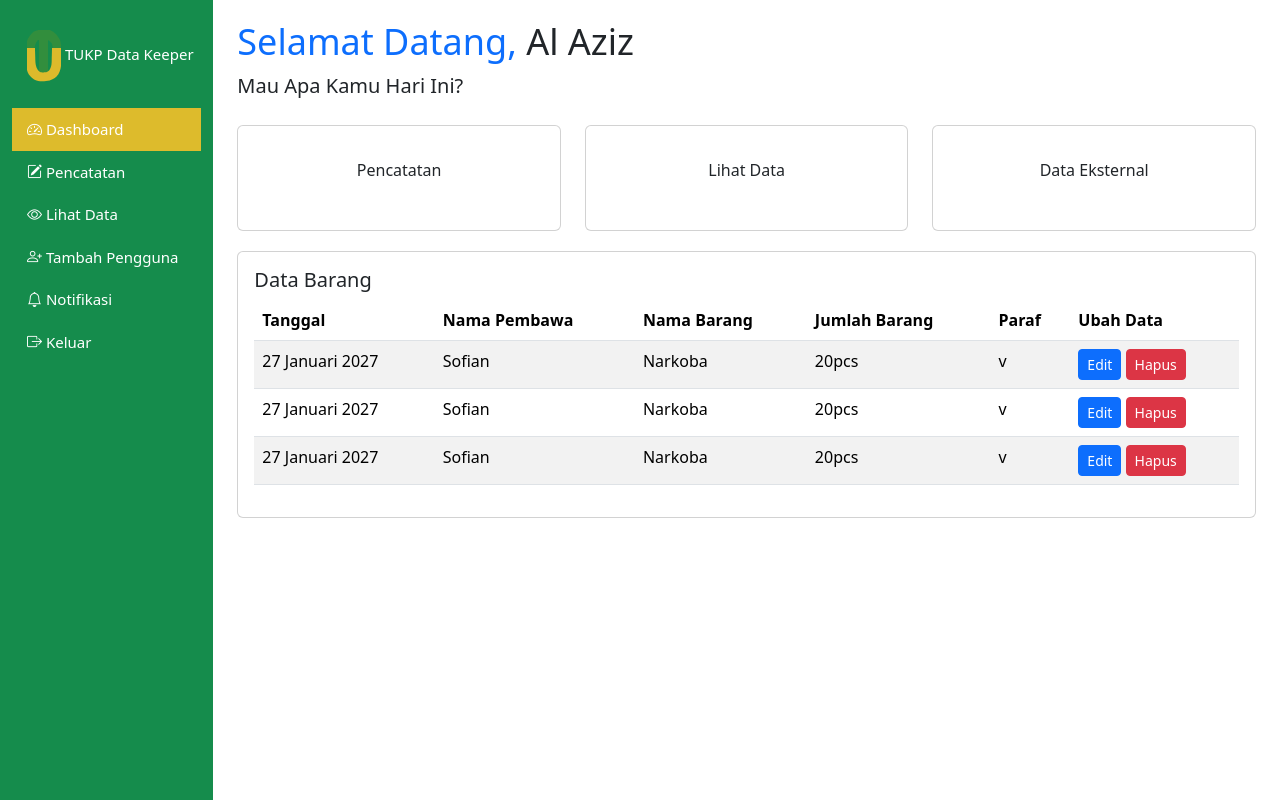
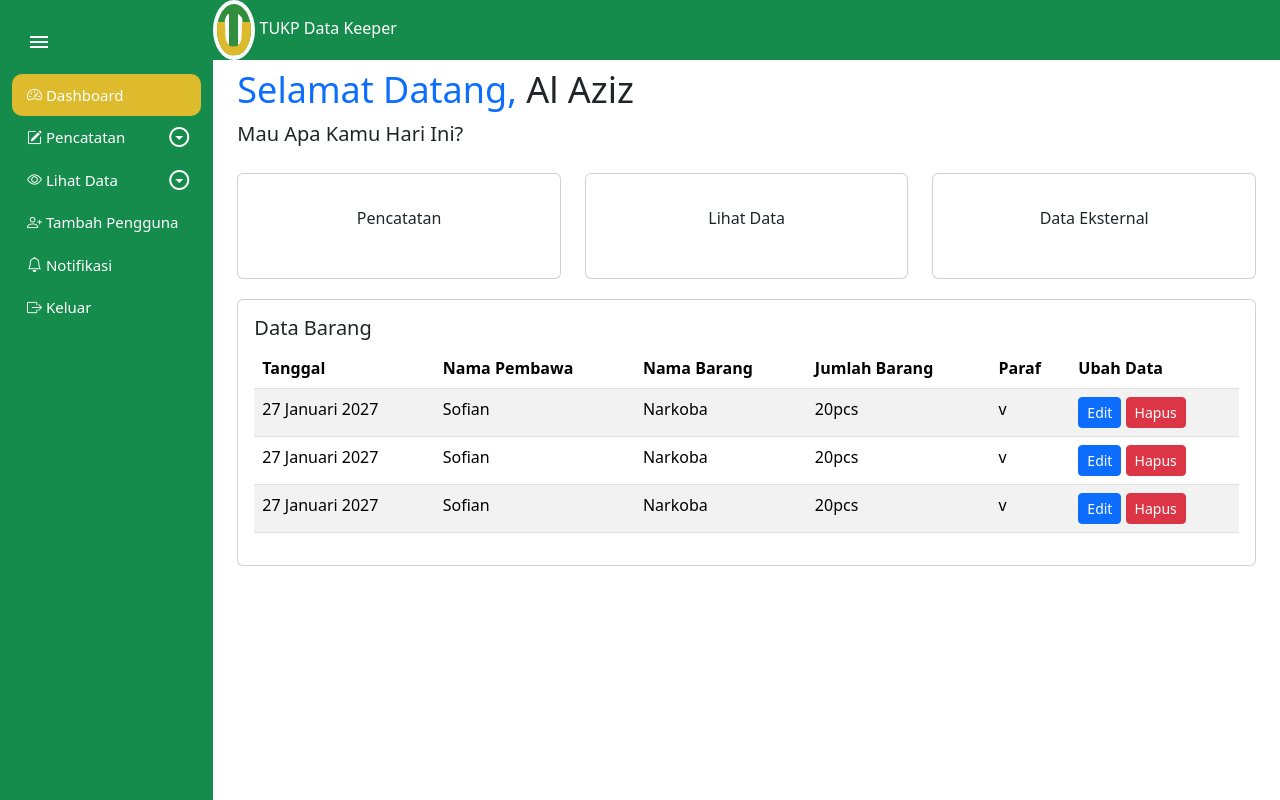
Before and after one commit to fatahillah2606/tukp-datakeeper, a PHP site: page /pages/dashboard.php in a window 1280 px wide. Run offline with PHP 8.4, Linux system fonts and the light colour scheme.

Commit message:
perubahan navbar

```diff
--- a/assets/css/style.css
+++ b/assets/css/style.css
@@ -1,12 +1,14 @@
-@import url("https://fonts.googleapis.com/css2?family=Material+Symbols+Rounded:opsz,wght,FILL,GRAD@20..48,100..700,0..1,-50..200");
+@import url('https://fonts.googleapis.com/css2?family=Material+Symbols+Rounded:opsz,wght,FILL,GRAD@20..48,100..700,0..1,-50..200');
 body {
   background-color: #f5f7fa;
 }
+
 .sidebar {
   height: 100vh;
   background-color: #158c4c;
   padding-top: 20px;
 }
+
 .sidebar a {
   color: white;
   font-size: 15px;
@@ -14,16 +16,29 @@ body {
   padding: 10px 15px;
   text-decoration: none;
 }
+
 .sidebar .nav-item > .nav-link:hover {
-  background-color: #ffdd53;
+  background-color: #f3c610;
 }
+
 .sidebar .collapse .nav-item .nav-link:hover {
   background: none !important;
   color: #dfb719;
 }
+
 .sidebar .nav-item .nav-link {
   color: white;
+  border-radius: 10px;
+  position: relative;
 }
+
+.sidebar .nav-item .nav-link span {
+  position: absolute;
+  right: 10px;
+  top: 50%;
+  transform: translateY(-50%);
+}
+
 .sidebar .nav-item .nav-link.active {
   background-color: #ddbb2c;
 }
--- a/pages/dashboard.php
+++ b/pages/dashboard.php
@@ -2,9 +2,15 @@
 <html lang="en">
   <head>
     <meta charset="UTF-8" />
-    <meta name="viewport" content="width=device-width, initial-scale=1.0" />
+    <meta
+      name="viewport"
+      content="width=device-width, initial-scale=1.0"
+    />
     <title>Document</title>
-    <link rel="stylesheet" href="../assets/css/style.css" />
+    <link
+      rel="stylesheet"
+      href="../assets/css/style.css"
+    />
     <link
       rel="stylesheet"
       href="https://cdn.jsdelivr.net/npm/bootstrap@5.3.3/dist/css/bootstrap.min.css"
@@ -12,6 +18,10 @@
     <link
       href="https://cdn.jsdelivr.net/npm/bootstrap-icons/font/bootstrap-icons.css"
       rel="stylesheet"
+    />
+    <link
+      rel="stylesheet"
+      href="https://fonts.googleapis.com/css2?family=Material+Symbols+Outlined:opsz,wght,FILL,GRAD@20..48,100..700,0..1,-50..200"
     />
   </head>
   <body>
@@ -27,13 +37,18 @@
         <!-- Sidebar -->
         <nav class="col-md-2 d-none d-md-block sidebar">
           <div class="position-sticky">
-            <a href="#" class="navbar-brand mb-3 text-center">
-              <img src="../assets/images/logo.svg" alt="Logo" />
-              <span class="text-white">TUKP Data Keeper</span>
+            <a
+              href="#"
+              class="navbar-brand mb-1"
+            >
+              <span class="material-symbols-outlined"> menu </span>
             </a>
             <ul class="nav flex-column">
               <li class="nav-item">
-                <a class="nav-link active" href="#">
+                <a
+                  class="nav-link active"
+                  href="#"
+                >
                   <i class="bi bi-speedometer2"></i> Dashboard
                 </a>
               </li>
@@ -45,64 +60,95 @@
                   role="button"
                 >
                   <!-- Pencatatan -->
-                  <i class="bi bi-pencil-square"></i> Pencatatan
+                  <i class="bi bi-pencil-square"></i> Pencatatan <span class="material-symbols-outlined">arrow_drop_down_circle</span>
                 </a>
-                <div class="collapse" id="collapsePencatatan">
+                <div
+                  class="collapse"
+                  id="collapsePencatatan"
+                >
                   <ul class="nav flex-column ms-3">
                     <li class="nav-item">
-                      <a class="nav-link" href="#"
+                      <a
+                        class="nav-link"
+                        href="#"
                         ><i class="bi bi-person-check"></i> Catat Pengunjung</a
                       >
                     </li>
                     <li class="nav-item">
-                      <a class="nav-link" href="#"
+                      <a
+                        class="nav-link"
+                        href="#"
                         ><i class="bi bi-box"></i> Catat Barang</a
                       >
                     </li>
                     <li class="nav-item">
-                      <a class="nav-link" href="#"
+                      <a
+                        class="nav-link"
+                        href="#"
                         ><i class="bi bi-truck"></i> Catat Mobil</a
                       >
                     </li>
                   </ul>
                 </div>
               </li>
+              <!-- Lihat data -->
+
               <li class="nav-item">
-                <a class="nav-link" href="#"
-                  ><i class="bi bi-eye"></i> Lihat Data
+                <a
+                  class="nav-link"
+                  data-bs-toggle="collapse"
+                  href="#collapseLihatData"
+                  role="button"
+                >
+                  <i class="bi bi-eye"></i> Lihat Data <span class="material-symbols-outlined">arrow_drop_down_circle</span>
                 </a>
-                <div class="collapse" id="collapseLihatData">
+                <div
+                  class="collapse"
+                  id="collapseLihatData"
+                >
                   <ul class="nav flex-column ms-3">
                     <li class="nav-item">
-                      <a class="nav-link" href="#"
-                        ><i class="bi bi-person-check"></i> Data Pengunjung</a
+                      <a
+                        class="nav-link"
+                        href="#"
+                        ><i class="bi bi-person-check"></i> Lihat Pengunjung</a
                       >
                     </li>
                     <li class="nav-item">
-                      <a class="nav-link" href="#"
-                        ><i class="bi bi-box"></i> Data Barang</a
+                      <a
+                        class="nav-link"
+                        href="#"
+                        ><i class="bi bi-box"></i> Lihat Barang</a
                       >
                     </li>
                     <li class="nav-item">
-                      <a class="nav-link" href="#"
-                        ><i class="bi bi-truck"></i> Data Mobil</a
+                      <a
+                        class="nav-link"
+                        href="#"
+                        ><i class="bi bi-truck"></i> Lihat Mobil</a
                       >
                     </li>
                   </ul>
                 </div>
               </li>
               <li class="nav-item">
-                <a class="nav-link" href="#"
+                <a
+                  class="nav-link"
+                  href="#"
                   ><i class="bi bi-person-plus"></i> Tambah Pengguna</a
                 >
               </li>
               <li class="nav-item">
-                <a class="nav-link" href="#"
+                <a
+                  class="nav-link"
+                  href="#"
                   ><i class="bi bi-bell"></i> Notifikasi</a
                 >
               </li>
               <li class="nav-item">
-                <a class="nav-link" href="#"
+                <a
+                  class="nav-link"
+                  href="#"
                   ><i class="bi bi-box-arrow-right"></i> Keluar</a
                 >
               </li>
@@ -111,9 +157,20 @@
         </nav>
 
         <!-- Main content -->
-        <main class="col-md-9 ms-sm-auto col-lg-10 px-md-4 content">
+        <main class="col-md-9 ms-sm-auto col-lg-10 px-md-4 content position-relative">
           <!-- Header -->
-          <div class="header">
+          <div
+            class="d-block position-absolute top-0 start-0 w-100"
+            style="background-color: #158c4c"
+          >
+            <img
+              src="../assets/images/logo.svg"
+              alt="Logo"
+              class="bg-light rounded-circle p-1"
+            />
+            <span class="text-white">TUKP Data Keeper</span>
+          </div>
+          <div class="header mt-5">
             <h1><span class="text-primary">Selamat Datang,</span> Al Aziz</h1>
             <p class="lead">Mau Apa Kamu Hari Ini?</p>
           </div>
```
